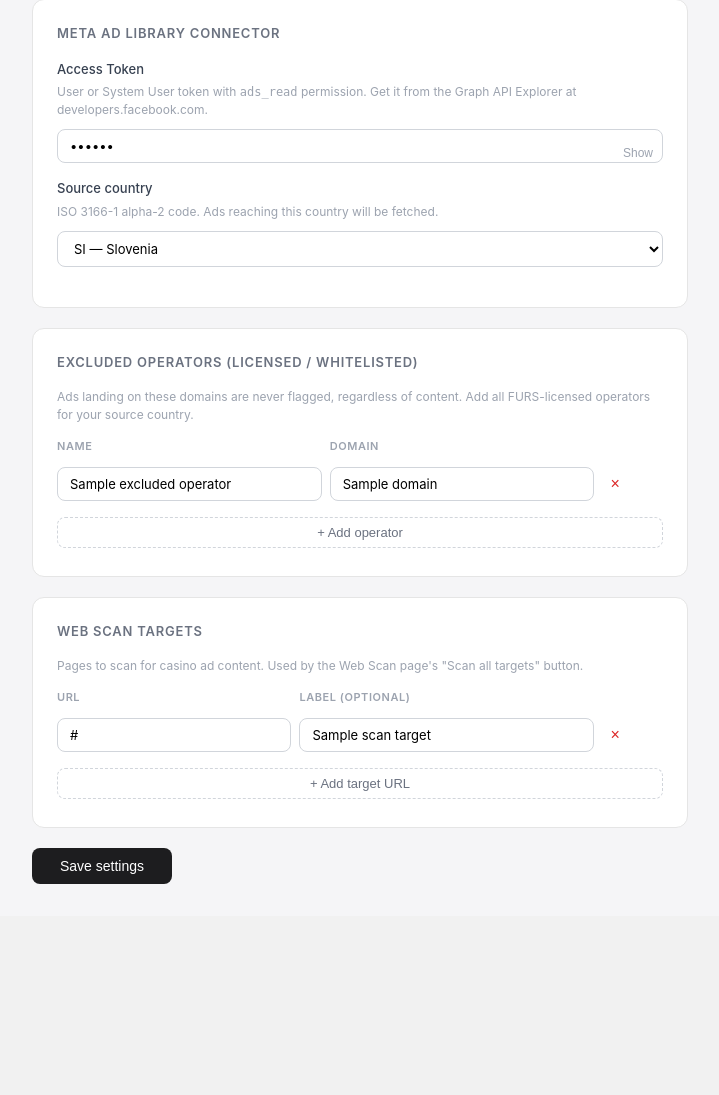
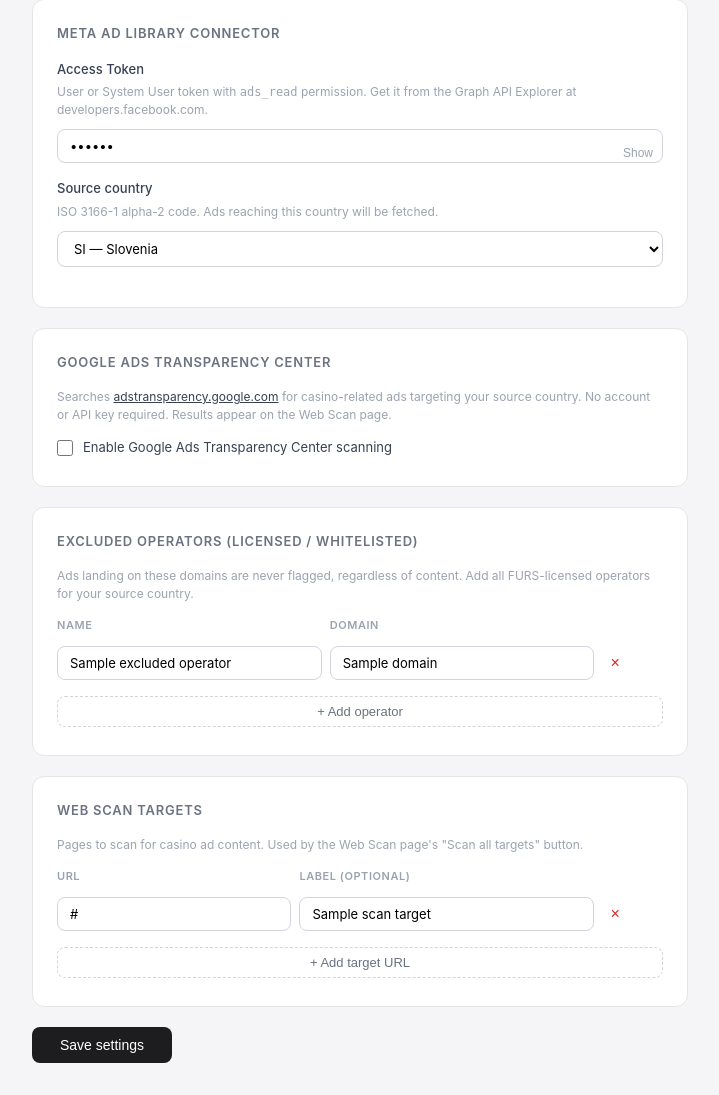
Before and after one commit to MarkoO81/casino-ad-classifier, a Flask app: template templates/settings.html in a window 1280 px wide. Shown: the part 100-1195 px from the top of the page, without its empty margins (280-999 px from the left). Before the commit the page ends 984 px from the top, so only its background shows below. Run offline with Flask 3, Linux system fonts and the light colour scheme; the template is opened without the code that fills it: most values are stand-ins (such as "Sample title", 1, 10 or a date in 2020).

Commit message:
Add Google Ads Transparency Center toggle and scanner
- Settings: checkbox to enable/disable Google scanning
- src/google_scanner.py: searches adstransparency.google.com for
  casino-related queries filtered by source country
- Scan page: shows Google results section when toggle is on,
  with direct links to open queries manually if JS blocks scraping

Co-Authored-By: Claude Sonnet 4.6 <noreply@anthropic.com>

```diff
--- a/app.py
+++ b/app.py
@@ -8,6 +8,7 @@ from flask import Flask, render_template, request, redirect, url_for, flash, jso
 from examples.process_ad import process_ad, DEMO_ADS
 from src.classifier import GamblingAdClassifier
 from src.web_scanner import scan_url
+from src.google_scanner import scan_transparency_center
 from src import config as cfg
 import src.url_check as url_check
 
@@ -98,6 +99,11 @@ def scan():
             records = scan_url(target_url)
             scan_results.extend(classify_records(records))
 
+    # Google Ads Transparency Center
+    google_results = []
+    if request.method == "POST" and settings.get("google_transparency_enabled"):
+        google_results = scan_transparency_center(settings.get("source_country", "SI"))
+
     targets = settings.get("scan_targets", [])
     counts = {
         "casino_high_confidence": sum(1 for r in scan_results if r["label"] == "casino_high_confidence"),
@@ -106,7 +112,9 @@ def scan():
         "not_casino":             sum(1 for r in scan_results if r["label"] == "not_casino"),
     }
     return render_template("scan.html", results=scan_results, counts=counts,
-                           targets=targets, scanned_urls=scanned_urls)
+                           targets=targets, scanned_urls=scanned_urls,
+                           google_results=google_results,
+                           google_enabled=settings.get("google_transparency_enabled", False))
 
 
 @app.route("/settings", methods=["GET", "POST"])
@@ -116,6 +124,7 @@ def settings():
     if request.method == "POST":
         data["meta_access_token"] = request.form.get("meta_access_token", "").strip()
         data["source_country"] = request.form.get("source_country", "SI").strip().upper()
+        data["google_transparency_enabled"] = request.form.get("google_transparency_enabled") == "1"
 
         names   = request.form.getlist("op_name")
         domains = request.form.getlist("op_domain")
--- a/src/config.py
+++ b/src/config.py
@@ -10,6 +10,7 @@ DEFAULTS = {
     "source_country": "SI",
     "excluded_operators": [],
     "scan_targets": [],
+    "google_transparency_enabled": False,
 }
 
 
--- /dev/null
+++ b/src/google_scanner.py
@@ -0,0 +1,110 @@
+"""Scrape Google Ads Transparency Center for casino ads.
+
+The Transparency Center is a JavaScript-rendered React app, so plain
+requests only gets the shell HTML. We extract what we can from the
+initial page load and construct direct search URLs for the user to
+follow manually when the JS wall blocks automated access.
+
+Best-effort: works when Google returns static content, degrades
+gracefully when JS rendering is required.
+"""
+
+from __future__ import annotations
+from urllib.parse import urlencode
+
+
+TRANSPARENCY_BASE = "https://adstransparency.google.com"
+
+# Casino-related search terms to query
+CASINO_QUERIES = [
+    "online casino",
+    "free spins",
+    "casino bonus",
+    "spletna igralnica",   # SL
+    "kockarnica",          # HR
+    "casino bonus dobrodošlice",
+]
+
+
+def build_search_url(query: str, country: str) -> str:
+    params = urlencode({"query": query, "region": country})
+    return f"{TRANSPARENCY_BASE}/?{params}"
+
+
+def scan_transparency_center(country: str = "SI") -> list[dict]:
+    """Attempt to fetch results from Google Ads Transparency Center.
+
+    Returns a list of result records. Each record includes a direct
+    search URL for manual follow-up when automated scraping is blocked.
+    """
+    try:
+        import requests
+        from bs4 import BeautifulSoup
+    except ImportError as e:
+        return [_error_record(f"Missing dependency: {e}", country)]
+
+    results = []
+
+    for query in CASINO_QUERIES:
+        url = build_search_url(query, country)
+        record = {
+            "query": query,
+            "search_url": url,
+            "country": country,
+            "ads": [],
+            "error": None,
+            "js_required": False,
+        }
+
+        try:
+            r = requests.get(
+                url, timeout=10,
+                headers={
+                    "User-Agent": "Mozilla/5.0 (Macintosh; Intel Mac OS X 10_15_7) "
+                                  "AppleWebKit/537.36 (KHTML, like Gecko) "
+                                  "Chrome/124.0.0.0 Safari/537.36",
+                    "Accept-Language": "en-US,en;q=0.9",
+                },
+                allow_redirects=True,
+            )
+            r.raise_for_status()
+        except Exception as e:
+            record["error"] = str(e)
+            results.append(record)
+            continue
+
+        soup = BeautifulSoup(r.text, "html.parser")
+
+        # Check if we got real content or just the JS shell
+        # The Transparency Center shell has very little visible text
+        visible = soup.get_text(" ", strip=True)
+        if len(visible) < 200 or "noscript" in r.text.lower():
+            record["js_required"] = True
+            results.append(record)
+            continue
+
+        # If we do get content, try to extract ad cards
+        # (structure varies; this is best-effort)
+        for card in soup.select("[class*='ad-card'], [class*='creative'], article"):
+            text = card.get_text(" ", strip=True)
+            link = card.find("a", href=True)
+            if text:
+                record["ads"].append({
+                    "text": text[:300],
+                    "url": link["href"] if link else None,
+                })
+
+        results.append(record)
+
+    return results
+
+
+def _error_record(msg: str, country: str) -> dict:
+    return {
+        "query": "all",
+        "search_url": f"{TRANSPARENCY_BASE}/?region={country}",
+        "country": country,
+        "ads": [],
+        "error": msg,
+        "js_required": False,
+    }
--- a/templates/settings.html
+++ b/templates/settings.html
@@ -165,6 +165,23 @@
       </select>
     </div>
 
+    <!-- Google Ads Transparency Center -->
+    <div class="section">
+      <h2>Google Ads Transparency Center</h2>
+      <p class="hint" style="margin-bottom:14px;">
+        Searches <a href="https://adstransparency.google.com" target="_blank" style="color:#374151;">adstransparency.google.com</a>
+        for casino-related ads targeting your source country.
+        No account or API key required. Results appear on the Web Scan page.
+      </p>
+      <label style="display:flex;align-items:center;gap:10px;cursor:pointer;font-weight:400;">
+        <input type="hidden" name="google_transparency_enabled" value="0">
+        <input type="checkbox" name="google_transparency_enabled" value="1"
+               {{ 'checked' if settings.google_transparency_enabled }}
+               style="width:16px;height:16px;cursor:pointer;margin:0;">
+        Enable Google Ads Transparency Center scanning
+      </label>
+    </div>
+
     <!-- Excluded operators -->
     <div class="section">
       <h2>Excluded operators (licensed / whitelisted)</h2>
```
Also changed, not shown: templates/scan.html (+55 -0 lines).
